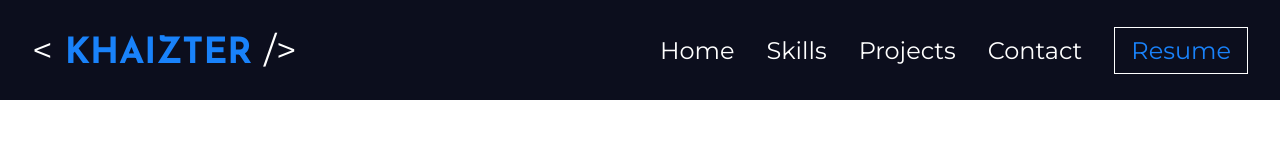
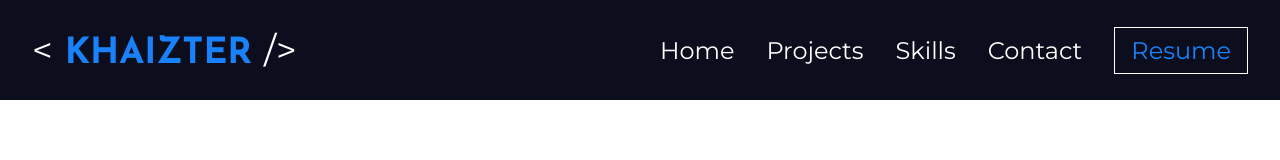
Before and after one commit to khaizter/developer-portfolio, a React (Create React App) app: page / in a window 1280 px wide. Shown: the top 160 px of the page. Built offline with nearby package versions, Linux system fonts and the light colour scheme.

Commit message:
Swap skills and projects order

```diff
--- a/src/common/navigation-menu/index.jsx
+++ b/src/common/navigation-menu/index.jsx
@@ -96,13 +96,13 @@ const NavigationMenu = () => {
               </a>
             </ListItem>
             <ListItem variants={listItemVariants}>
-              <a href="#skills-section" onClick={hideMenuHandler}>
-                Skills
+              <a href="#projects-section" onClick={hideMenuHandler}>
+                Projects
               </a>
             </ListItem>
             <ListItem variants={listItemVariants}>
-              <a href="#projects-section" onClick={hideMenuHandler}>
-                Projects
+              <a href="#skills-section" onClick={hideMenuHandler}>
+                Skills
               </a>
             </ListItem>
             <ListItem variants={listItemVariants}>
--- a/src/common/navigation/index.jsx
+++ b/src/common/navigation/index.jsx
@@ -29,10 +29,10 @@ const Navigation = () => {
           <a href="#home-section">Home</a>
         </ListItem>
         <ListItem variants={listItemVariants}>
-          <a href=" #skills-section">Skills</a>
+          <a href="#projects-section">Projects</a>
         </ListItem>
         <ListItem variants={listItemVariants}>
-          <a href="#projects-section">Projects</a>
+          <a href=" #skills-section">Skills</a>
         </ListItem>
         <ListItem variants={listItemVariants}>
           <a href="#contact-section">Contact</a>
```
